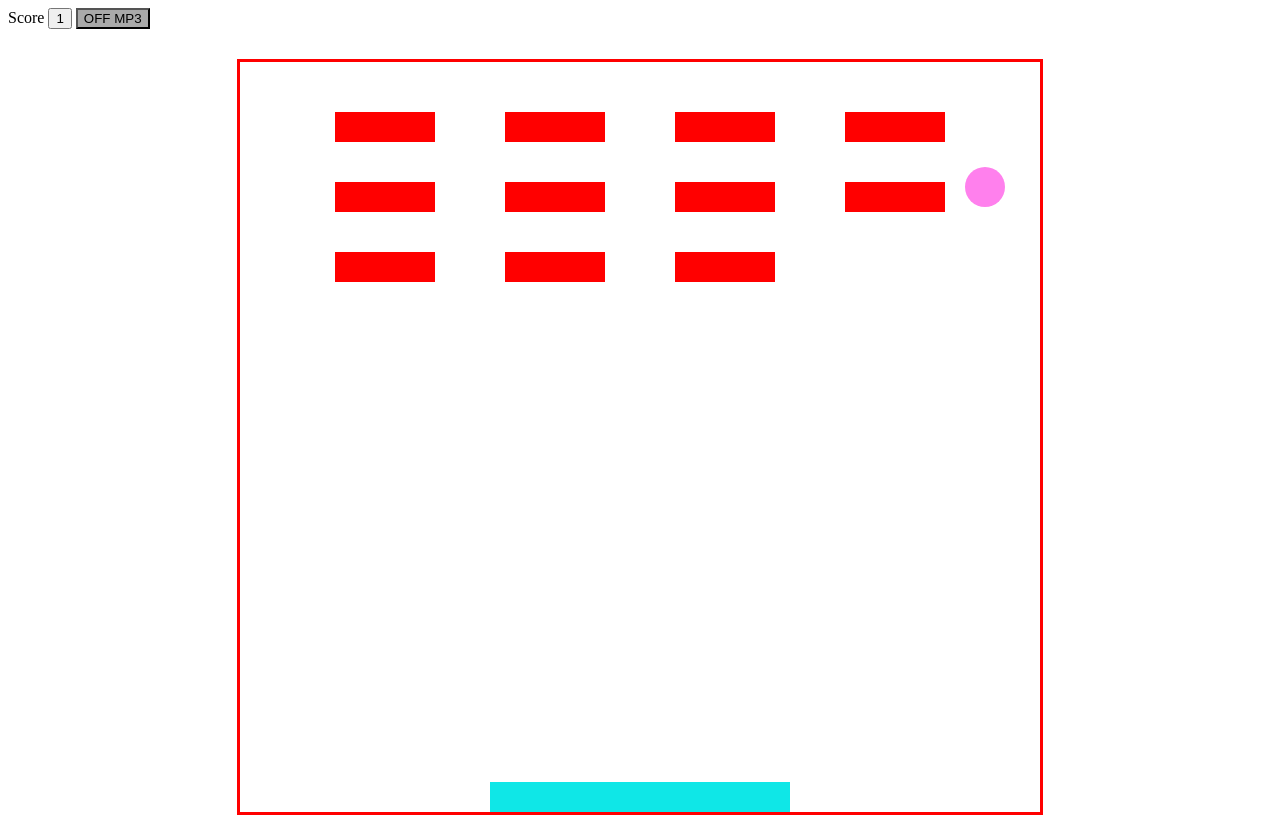
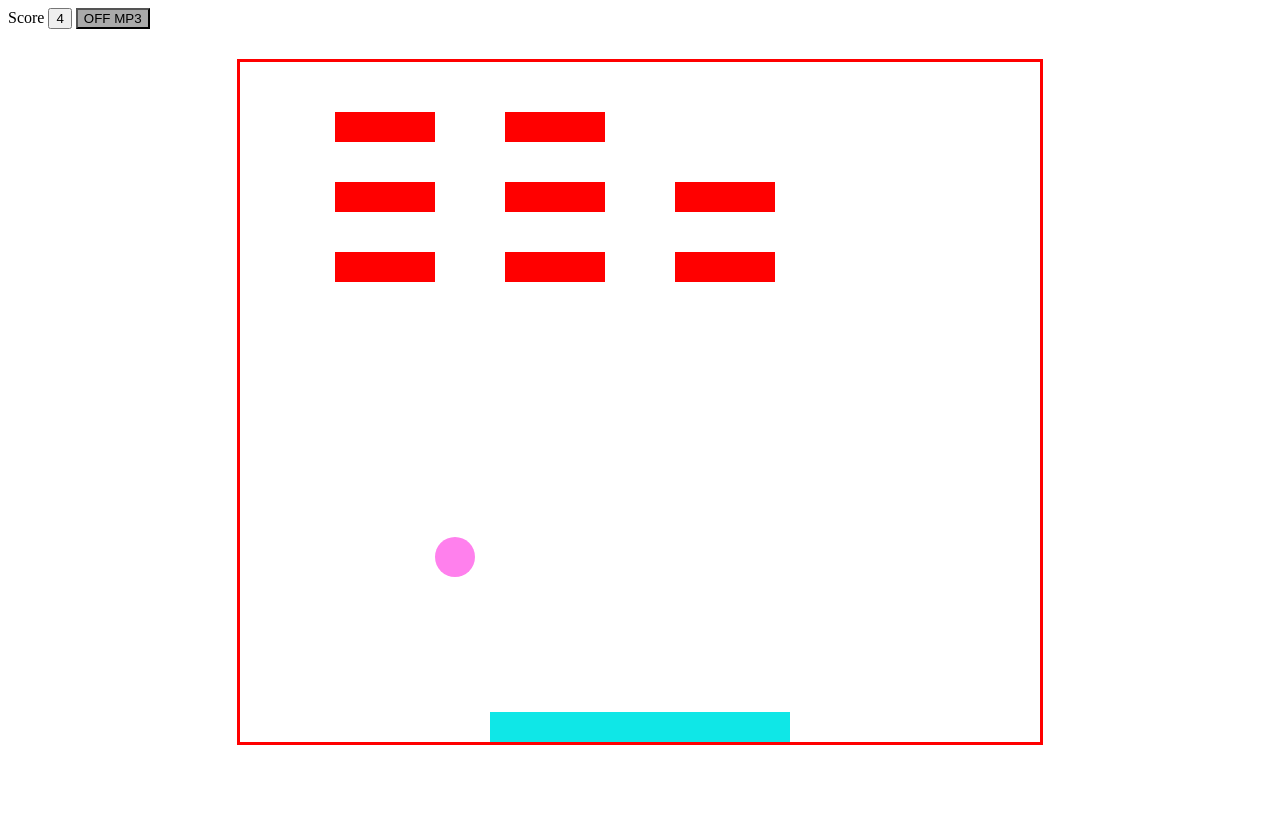
Before and after one commit to DuyTran3e0611/MD1_Game_Ball_Brick, a plain HTML site: page index.html in a window 1280 px wide. After the commit the page ends 800 px from the top, so only its background shows below. Drawn offline with Linux system fonts and the light colour scheme.

Commit message:
chinh sua giao dien

```diff
--- a/index.html
+++ b/index.html
@@ -26,7 +26,7 @@
 <button id="mp3" onclick="onOffNhacNen()" style="background-color: darkgray">OFF MP3</button>
 
 
-<canvas id="myCanvas" width="800" height="750" style="border: solid red"></canvas>
+<canvas id="myCanvas" width="800" height="680" style="border: solid red"></canvas>
 
 <script>
 
```
